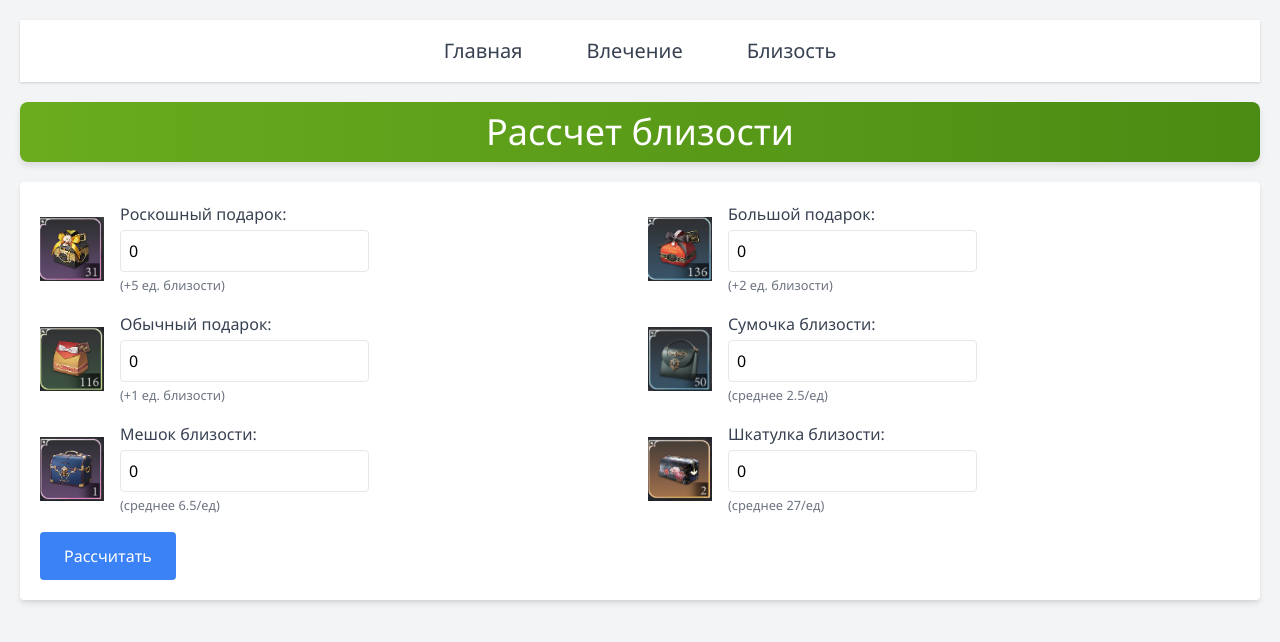
After one commit to advokatb/vampire-resources-calculator, a Flask app: page /calculate-intimacy in a window 1280 px wide. The commit adds this page. Shown: the top 642 px of the page. Run offline with Flask 3, Linux system fonts and the light colour scheme.

Commit message:
Intimacy Calculator

```diff
--- a/app.py
+++ b/app.py
@@ -29,5 +29,26 @@ def calculate_attraction():
 
     return render_template('calculate_attraction.html', total_attraction=None)
 
+@app.route('/calculate-intimacy', methods=['GET', 'POST'])
+def calculate_intimacy():
+    if request.method == 'POST':
+        luxurious_gift = int(request.form.get('luxurious_gift', 0))
+        large_gift = int(request.form.get('large_gift', 0))
+        regular_gift = int(request.form.get('regular_gift', 0))
+        intimacy_bag = int(request.form.get('intimacy_bag', 0))
+        intimacy_sack = int(request.form.get('intimacy_sack', 0))
+        intimacy_box = int(request.form.get('intimacy_box', 0))
+
+        total_intimacy = (luxurious_gift * 5 +
+                          large_gift * 2 +
+                          regular_gift * 1 +
+                          intimacy_bag * 2.5 +
+                          intimacy_sack * 6.5 +
+                          intimacy_box * 27)
+
+        return render_template('calculate_intimacy.html', total_intimacy=total_intimacy)
+
+    return render_template('calculate_intimacy.html', total_intimacy=None)
+
 if __name__ == '__main__':
     app.run(debug=True)
--- a/templates/calculate_attraction.html
+++ b/templates/calculate_attraction.html
@@ -60,7 +60,7 @@
 </form>
 {% if total_attraction is not none %}
 <div class="mt-5 bg-green-100 p-5 rounded shadow-md">
-    <h2 class="text-2xl">Total Attraction: {{ total_attraction }}</h2>
+    <h2 class="text-2xl">Всего влечения: {{ total_attraction }}</h2>
 </div>
 {% endif %}
 {% endblock %}
--- /dev/null
+++ b/templates/calculate_intimacy.html
@@ -0,0 +1,65 @@
+{% extends "base.html" %}
+
+{% block title %}Calculate Intimacy{% endblock %}
+
+{% block content %}
+<h1 class="text-4xl text-center">Рассчет близости</h1>
+<form method="post" class="mt-5 bg-white p-5 rounded shadow-md">
+    <div class="grid grid-cols-2 gap-4">
+        <div class="flex items-center">
+            <img src="{{ url_for('static', filename='images/luxurious_gift.png') }}" alt="Роскошный подарок" class="w-16 h-16">
+            <div class="ml-4">
+                <label for="luxurious_gift" class="block text-gray-700">Роскошный подарок:</label>
+                <input type="number" name="luxurious_gift" id="luxurious_gift" class="mt-1 block w-full border rounded p-2" min="0" value="0">
+                <small class="text-gray-500">(+5 ед. близости)</small>
+            </div>
+        </div>
+        <div class="flex items-center">
+            <img src="{{ url_for('static', filename='images/large_gift.png') }}" alt="Большой подарок" class="w-16 h-16">
+            <div class="ml-4">
+                <label for="large_gift" class="block text-gray-700">Большой подарок:</label>
+                <input type="number" name="large_gift" id="large_gift" class="mt-1 block w-full border rounded p-2" min="0" value="0">
+                <small class="text-gray-500">(+2 ед. близости)</small>
+            </div>
+        </div>
+        <div class="flex items-center">
+            <img src="{{ url_for('static', filename='images/regular_gift.png') }}" alt="Обычный подарок" class="w-16 h-16">
+            <div class="ml-4">
+                <label for="regular_gift" class="block text-gray-700">Обычный подарок:</label>
+                <input type="number" name="regular_gift" id="regular_gift" class="mt-1 block w-full border rounded p-2" min="0" value="0">
+                <small class="text-gray-500">(+1 ед. близости)</small>
+            </div>
+        </div>
+        <div class="flex items-center">
+            <img src="{{ url_for('static', filename='images/intimacy_bag.png') }}" alt="Сумочка близости" class="w-16 h-16">
+            <div class="ml-4">
+                <label for="intimacy_bag" class="block text-gray-700">Сумочка близости:</label>
+                <input type="number" name="intimacy_bag" id="intimacy_bag" class="mt-1 block w-full border rounded p-2" min="0" value="0">
+                <small class="text-gray-500">(среднее 2.5/ед)</small>
+            </div>
+        </div>
+        <div class="flex items-center">
+            <img src="{{ url_for('static', filename='images/intimacy_sack.png') }}" alt="Мешок близости" class="w-16 h-16">
+            <div class="ml-4">
+                <label for="intimacy_sack" class="block text-gray-700">Мешок близости:</label>
+                <input type="number" name="intimacy_sack" id="intimacy_sack" class="mt-1 block w-full border rounded p-2" min="0" value="0">
+                <small class="text-gray-500">(среднее 6.5/ед)</small>
+            </div>
+        </div>
+        <div class="flex items-center">
+            <img src="{{ url_for('static', filename='images/intimacy_box.png') }}" alt="Шкатулка близости" class="w-16 h-16">
+            <div class="ml-4">
+                <label for="intimacy_box" class="block text-gray-700">Шкатулка близости:</label>
+                <input type="number" name="intimacy_box" id="intimacy_box" class="mt-1 block w-full border rounded p-2" min="0" value="0">
+                <small class="text-gray-500">(среднее 27/ед)</small>
+            </div>
+        </div>
+    </div>
+    <button type="submit" class="bg-blue-500 text-white px-6 py-3 rounded mt-4 w-full sm:w-auto">Рассчитать</button>
+</form>
+{% if total_intimacy is not none %}
+<div class="mt-5 bg-green-100 p-5 rounded shadow-md">
+    <h2 class="text-2xl">Всего близости: {{ total_intimacy }}</h2>
+</div>
+{% endif %}
+{% endblock %}
--- a/templates/navigation.html
+++ b/templates/navigation.html
@@ -8,7 +8,9 @@
             <li>
                 <a href="/calculate-attraction" class="text-gray-700 hover:text-blue-500 transition-colors duration-300 nav-link">Влечение</a>
             </li>
-            <!-- Future menu items can be added here -->
+            <li>
+                <a href="/calculate-intimacy" class="text-gray-700 hover:text-blue-500 transition-colors duration-300 nav-link">Близость</a>
+            </li>
         </ul>
     </div>
 </nav>
```
Also changed, not shown: static/images/intimacy_bag.png (added), static/images/intimacy_box.png (added), static/images/intimacy_sack.png (added), static/images/large_gift.png (added), static/images/luxurious_gift.png (added), static/images/regular_gift.png (added).
